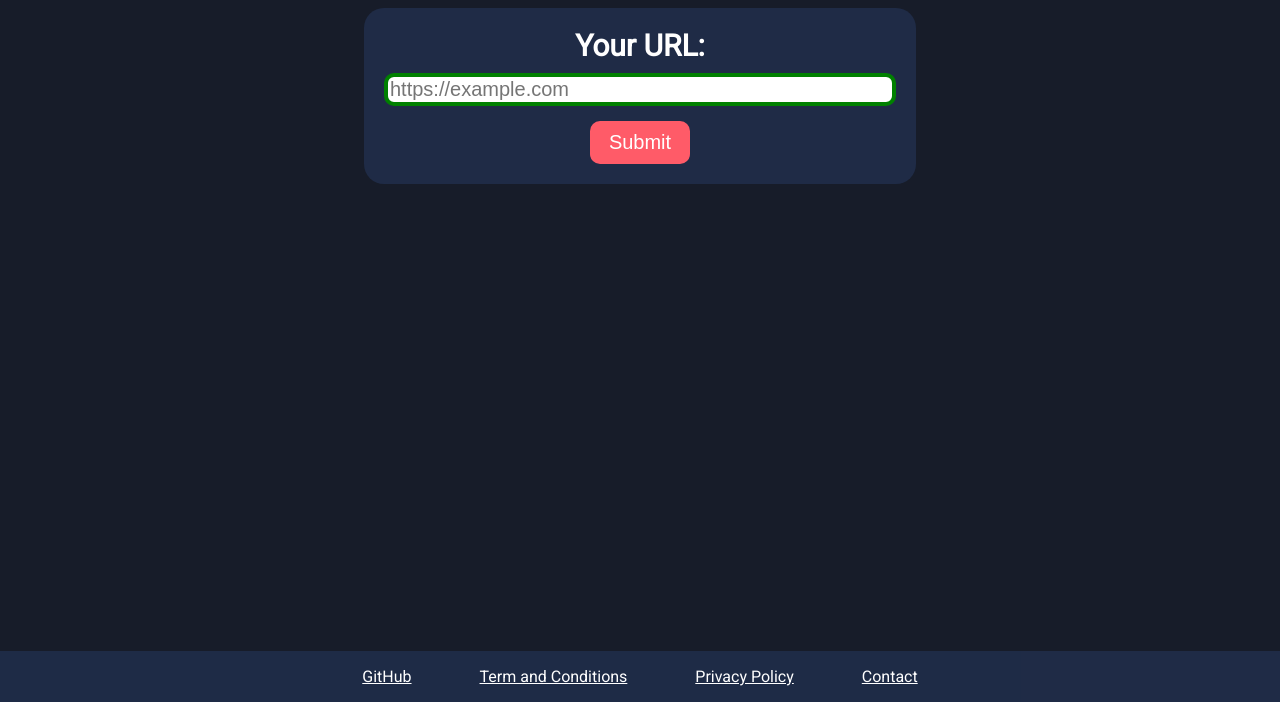
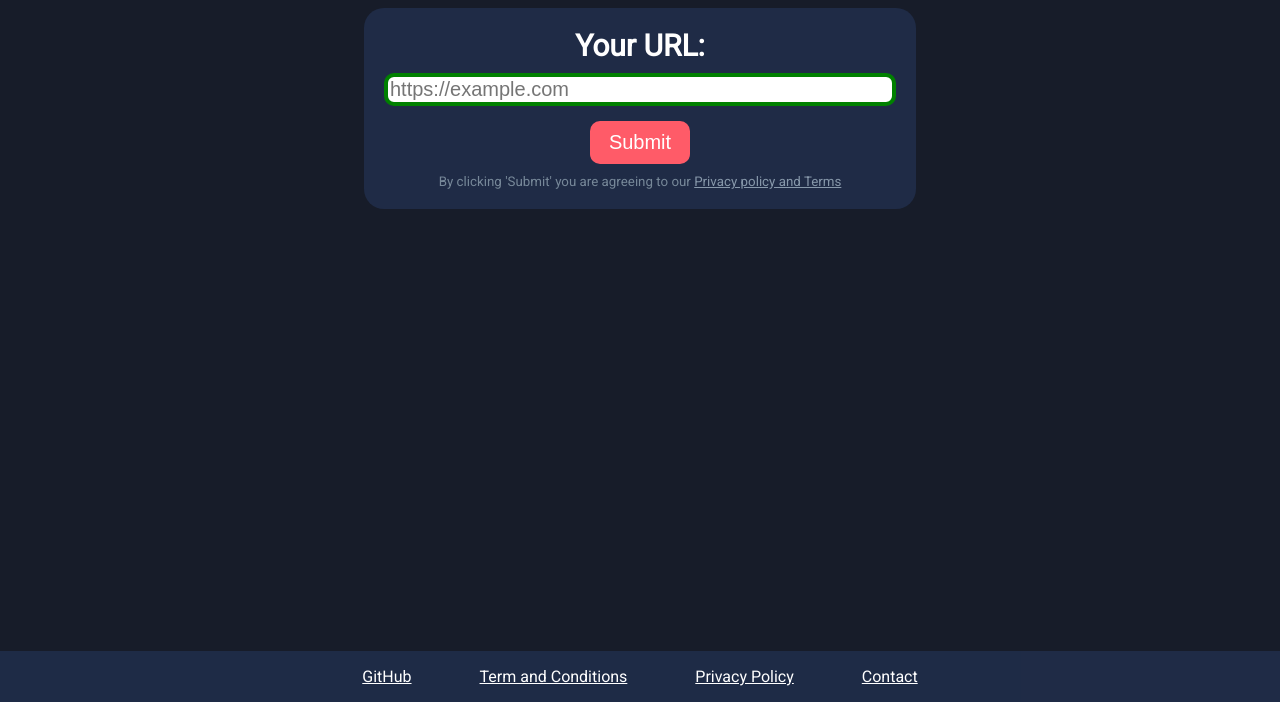
Before and after one commit to DAVE4547/URL-Shortener, a website: page public/index.html in a window 1280 px wide. Shown: the part 98-800 px from the top of the page. Drawn offline with nearby package versions, Linux system fonts and the light colour scheme.

Commit message:
added accept privacy policy on submit

```diff
--- a/public/index.html
+++ b/public/index.html
@@ -80,6 +80,7 @@
                <div class="validerror">Invalid URL! Please enter a valid URL.</div>
             </div>
             <button onclick="lurlsubmit()" id="urlSubmit" class="btn">Submit</button>
+            <p style="padding-top: 10px; margin: 0; color: lightslategrey; font-size: smaller;">By clicking 'Submit' you are agreeing to our <a style="color: rgb(135, 152, 170);" href="/legal">Privacy policy and Terms</a></p>
          </div>
       </div>
       <div class="output" id="output">
@@ -91,6 +92,7 @@
                <div class="outputBox" id="Surl">Error</div>
             </div>
             <button onclick="onCopy()" id="urlCopy" class="cbtn" data-clipboard-target='#Surl'>Copy</button>
+            <p style="padding-top: 10px; margin: 0; color: lightslategrey; font-size: smaller;">By clicking 'Submit' you are agreeing to our <a style="color: rgb(135, 152, 170);" href="/legal">Privacy policy and Terms</a></p>
          </div>
       </div>
 
```
